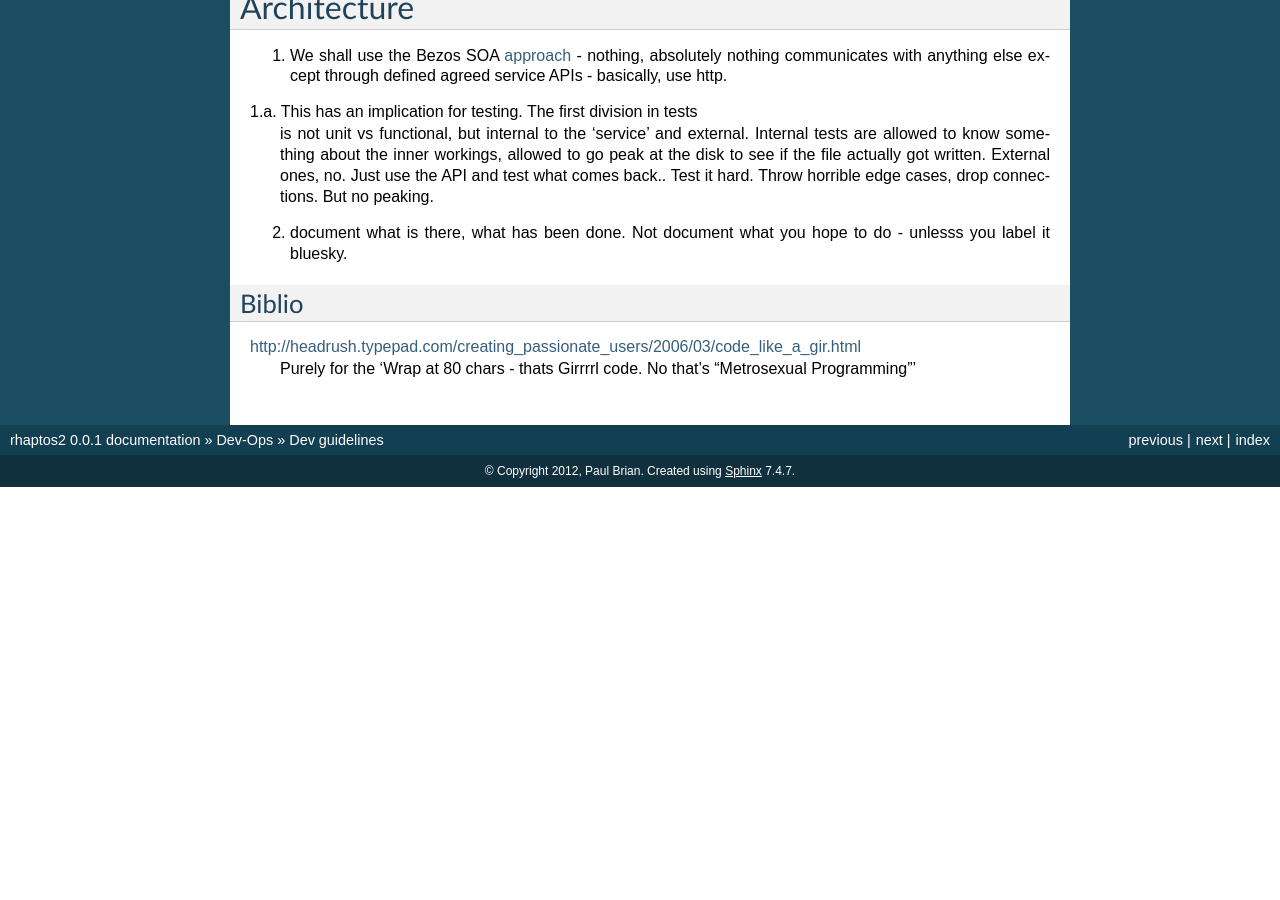
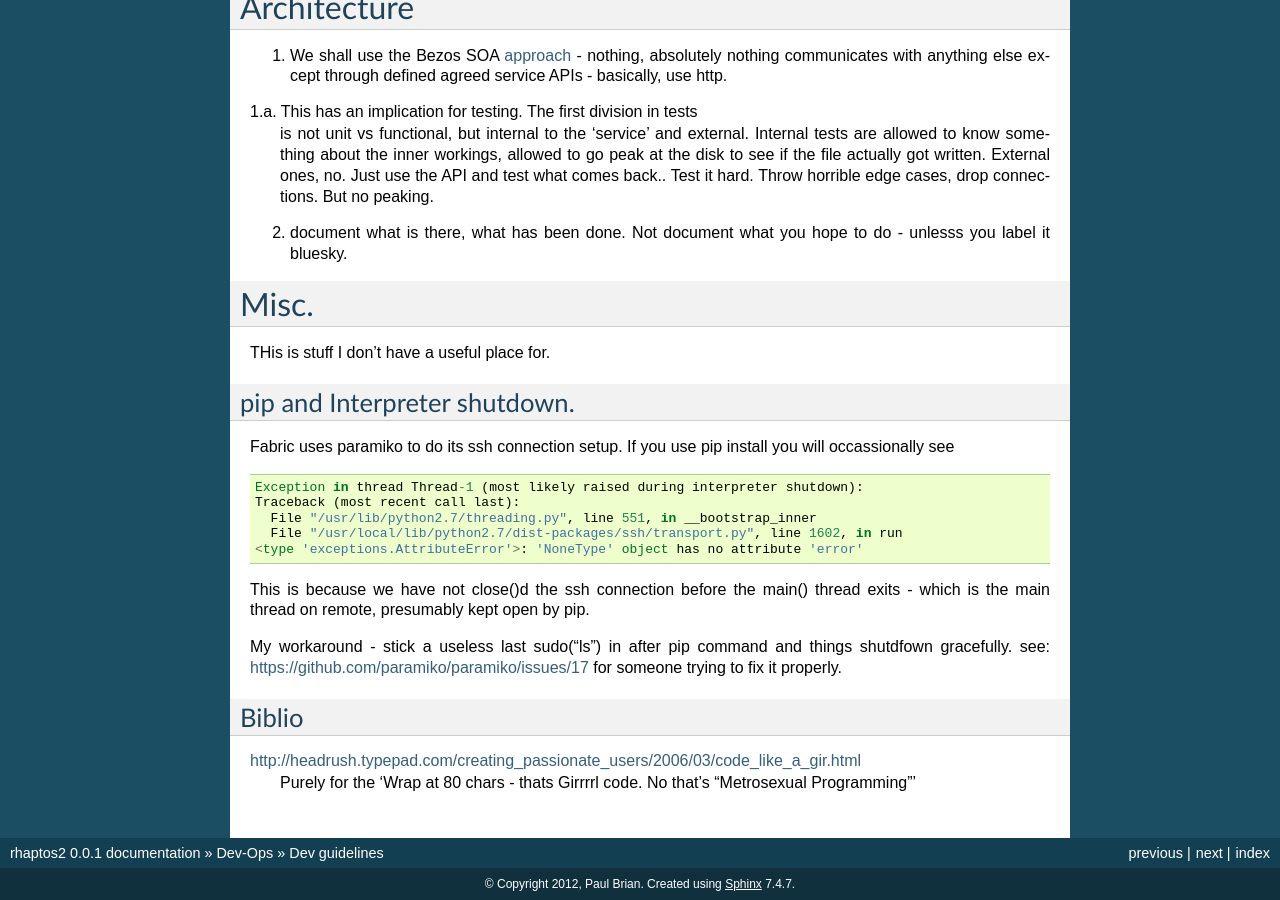
Before and after one commit to zniper/rhaptos2.repo, a Sphinx documentation site: the page built from docs/development_guidelines.rst, in a window 1280 px wide and 900 px high, scrolled down 2214 px. Built offline with Sphinx 7.4.7, drawn with Linux system fonts in a browser that asks for light colours; pages that are not in the unit, such as notebooks, are missing from menus; before the commit the page ends 2701 px from its top, so only the background shows below that; some of the changed text lies outside the part shown.

Commit message:
Notes on pip / paramiko bug workaround

```diff
--- a/docs/development_guidelines.rst
+++ b/docs/development_guidelines.rst
@@ -176,6 +176,32 @@ Architecture
 2. document what is there, what has been done.  Not document what you hope to do - unlesss you label it bluesky.
 
 
+
+Misc.
+=====
+
+THis is stuff I don't have a useful place for.
+
+pip and Interpreter shutdown.
+-----------------------------
+
+Fabric uses paramiko to do its ssh connection setup.  If you use pip install you will occassionally see
+::
+
+  Exception in thread Thread-1 (most likely raised during interpreter shutdown):
+  Traceback (most recent call last):
+    File "/usr/lib/python2.7/threading.py", line 551, in __bootstrap_inner
+    File "/usr/local/lib/python2.7/dist-packages/ssh/transport.py", line 1602, in run
+  <type 'exceptions.AttributeError'>: 'NoneType' object has no attribute 'error'
+
+
+This is because we have not close()d the ssh connection before the main() thread exits - which
+is the main thread on remote, presumably kept open by pip.
+
+My workaround - stick a useless last sudo("ls") in after pip command and things shutdfown gracefully.
+see: https://github.com/paramiko/paramiko/issues/17 for someone trying to fix it properly.
+
+
 Biblio
 ------
 
```
